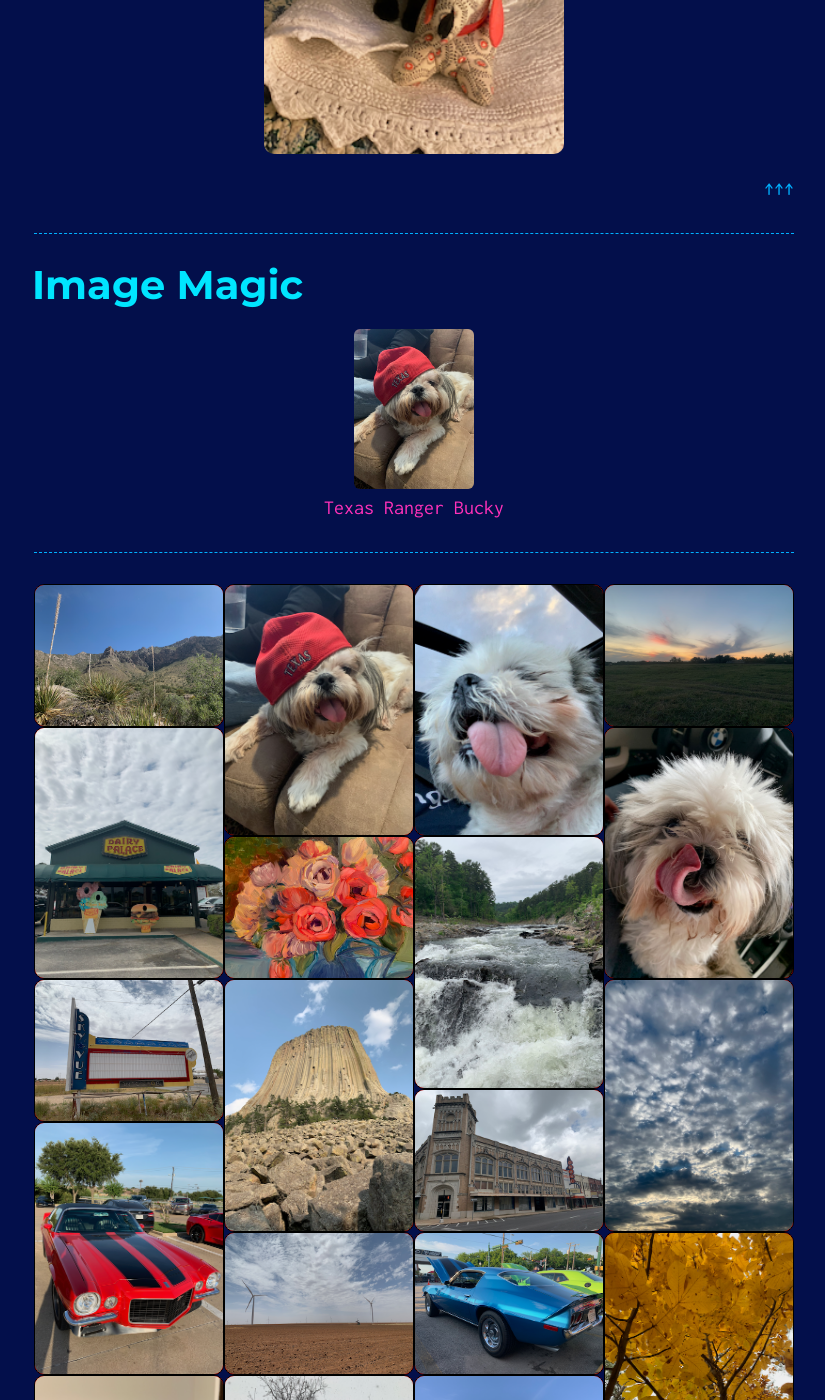
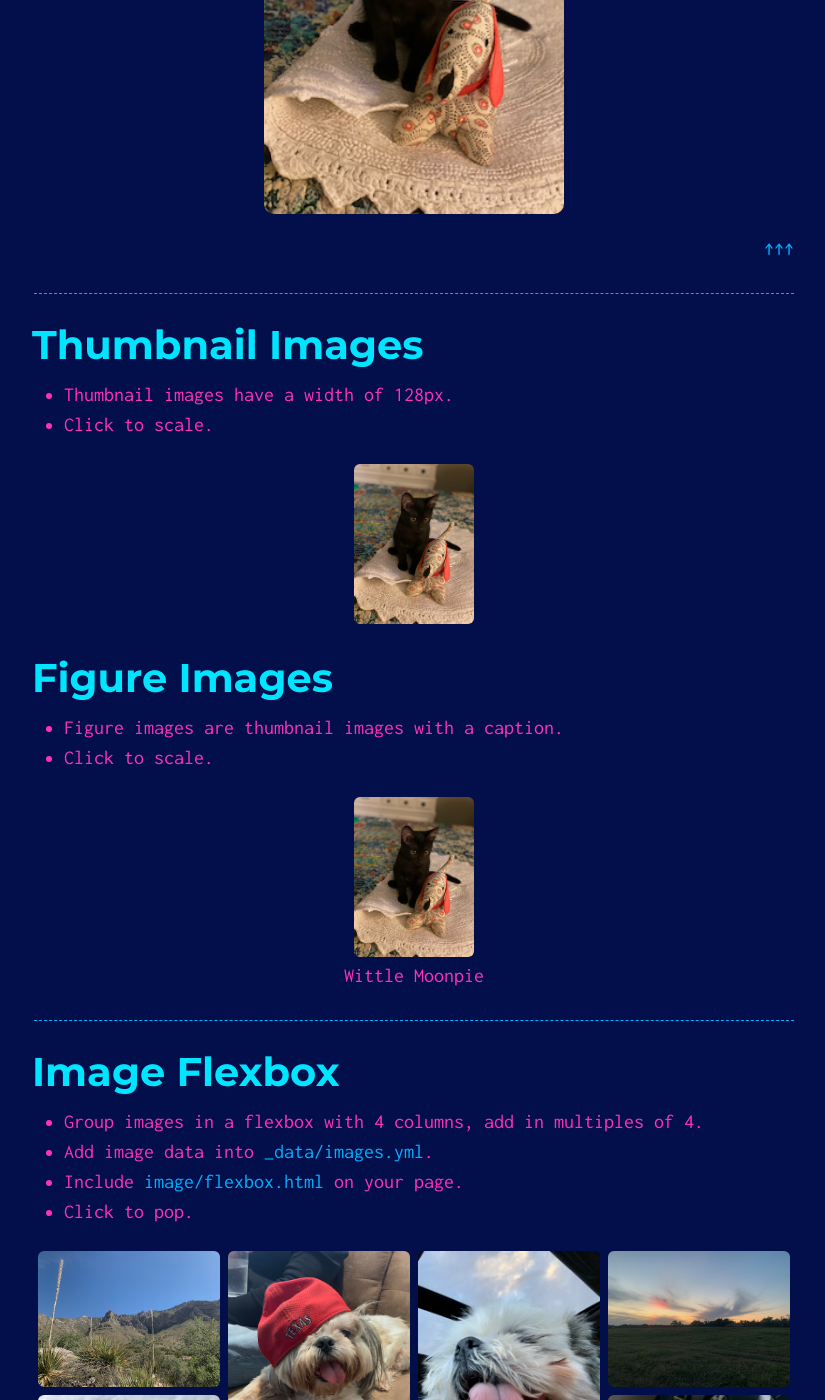
Before and after one commit to corbtastik/yolo, a Jekyll site: the page built from index.md, in a window 1280 px wide and 1400 px high, scrolled down 8445 px. Shown: the whole window, without its empty margins (226-1051 px from the left). Built offline with Jekyll 4.4.1, drawn with Linux system fonts in a browser that asks for light colours; some of the changed text lies outside the part shown.

Commit message:
tidy up Thumbnail Images, Figure Images and Image Flexbox

```diff
--- a/_includes/head.html
+++ b/_includes/head.html
@@ -1,5 +1,5 @@
-<div id="ig-modal" class="ig-modal">
-    <span class="ig-modal-close">&times;</span>
-    <img class="ig-modal-content" id="ig-modal-content">
-    <div id="ig-modal-caption"></div>
+<div id="image-modal" class="image-modal">
+    <span class="image-modal-close">&times;</span>
+    <img class="image-modal-content" id="image-modal-content">
+    <div id="image-modal-caption"></div>
 </div>
--- a/_includes/image-magic.html
+++ /dev/null
@@ -1,22 +0,0 @@
-<figure>
-    <img class="ig-image ig-link"
-         alt="Texas Ranger Bucky"
-         src="static/images/general/ranger-bucky.png">
-    <figcaption>Texas Ranger Bucky</figcaption>
-</figure>
-<hr>
-{% assign numImages = site.data.images.size %}
-{% assign imagesPerColumn = numImages | divided_by: 4 | minus: 1 %}
-<div class="ig-row">
-    {% for i in (0..3) %}
-    <div class="ig-column">
-        {% for j in (0..imagesPerColumn) %}
-        {% assign offset = i | times: imagesPerColumn %}
-        {% assign idx = i | plus: j | plus: offset %}
-        <img class="image-magic"
-             alt="{{ site.data.images[idx].description }}"
-             src="{{ site.data.images[idx].src }}">
-        {% endfor %}
-    </div>
-    {% endfor %}
-</div>
--- /dev/null
+++ b/_includes/image/figure.html
@@ -0,0 +1,6 @@
+<figure>
+    <img class="image image-thumbnail image-link"
+         alt="{{ include.description }}"
+         src="{{ include.src }}">
+    <figcaption>{{ include.description }}</figcaption>
+</figure>
--- a/_includes/image-grid.html
+++ b/_includes/image/flexbox.html
@@ -1,13 +1,13 @@
 {% assign numImages = site.data.images.size %}
 {% assign imagesPerColumn = numImages | divided_by: 4 | minus: 1 %}
 {% assign imagesRemainder = numImages | modulo: 4 %}
-<div class="ig-row">
+<div class="image-row">
     {% for i in (0..3) %}
-    <div class="ig-column">
+    <div class="image-column">
         {% for j in (0..imagesPerColumn) %}
         {% assign offset = i | times: imagesPerColumn %}
         {% assign idx = i | plus: j | plus: offset %}
-        <img class="ig-image ig-link"
+        <img class="image-item image-link"
              alt="{{ site.data.images[idx].description }}"
              src="{{ site.data.images[idx].src }}">
         {% endfor %}
--- /dev/null
+++ b/_includes/image/thumbnail.html
@@ -0,0 +1 @@
+<img class="image image-thumbnail image-link" alt="{{ include.description }}" src="{{ include.src }}">
--- a/_includes/scripts.html
+++ b/_includes/scripts.html
@@ -16,41 +16,37 @@ codeCopyElements.forEach((codeCopyElement, index) => {
     });
 });
 
-const igModal = document.getElementById("ig-modal");
-const igModalContent = document.getElementById("ig-modal-content");
-const igModalCaption = document.getElementById("ig-modal-caption");
-const igModalClose = document.getElementsByClassName("ig-modal-close")[0];
-const igImages = document.querySelectorAll('.ig-image');
+const imageModal = document.getElementById("image-modal");
+const imageModalContent = document.getElementById("image-modal-content");
+const imageModalCaption = document.getElementById("image-modal-caption");
+const imageModalClose = document.getElementsByClassName("image-modal-close")[0];
+const images = document.querySelectorAll('.image-item');
 
-igModalClose.onclick = function() {
-    igModal.style.display = "none";
+imageModalClose.onclick = function() {
+    imageModal.style.display = "none";
 }
 
-igImages.forEach((igImage, index) => {
-    igImage.onclick = function() {
-        igModal.style.display = "block";
-        igModalContent.src = this.src;
-        igModalCaption.innerHTML = this.alt;
+images.forEach((image, index) => {
+    image.onclick = function() {
+        imageModal.style.display = "block";
+        imageModalContent.src = this.src;
+        imageModalCaption.innerHTML = this.alt;
     };
 });
 
-const imageElements = document.querySelectorAll('.image-magic');
+const imageElements = document.querySelectorAll('.image');
 
 imageElements.forEach((imageElement, index) => {
-    // let isImageBig = false;
+    let isImageBig = false;
+    let origWidth = imageElement.style.width;
     imageElement.addEventListener("click", () => {
-        imageElement.parentElement.classList.toggle("ig-resize");
-        // if (isImageBig) {
-        //     imageElement.parentElement.style.maxWidth = "25%";
-        //     imageElement.parentElement.style.flex = "25%";
-        //     imageElement.style.width = "100%";
-        //     isImageBig = false;
-        // } else {
-        //     imageElement.parentElement.style.maxWidth = "100%";
-        //     imageElement.parentElement.style.flex = "100%";
-        //     imageElement.style.width = "100%";
-        //     isImageBig = true;
-        // }
+        if (isImageBig) {
+            imageElement.style.width = origWidth;
+            isImageBig = false;
+        } else {
+            imageElement.style.width = "100%";
+            isImageBig = true;
+        }
     });
 });
 
--- a/_sass/solo/_images.scss
+++ b/_sass/solo/_images.scss
@@ -1,103 +1,11 @@
 // ----------------------------------------------------------------------------
-// Images stylesheet
+// Base styles for image related HTML elements.
 // ----------------------------------------------------------------------------
 img {
   border-radius: 0.5em;
   margin: 0 auto;
   display: block;
   max-width: 100%;
-}
-
-.ig-image {
-  border-radius: 0.5em;
-  padding: .2em;
-}
-
-.ig-link {
-  &:is(:hover) {
-    opacity: 0.3;
-    filter: grayscale(100%);
-  }
-}
-
-.ig-row {
-  display: flex;
-  flex-wrap: wrap;
-  justify-content: center;
-}
-
-.ig-column {
-  flex: 25%;
-  max-width: 25%;
-}
-
-.ig-resize {
-  flex: 100%;
-  max-width: 100%;
-}
-
-.ig-modal {
-  display: none;
-  position: fixed;
-  z-index: 1;
-  padding-top: 100px;
-  left: 0;
-  top: 0;
-  width: 100%;
-  height: 100%;
-  overflow: auto;
-  background-color: $background-color-darker;
-}
-
-.ig-modal-content {
-  margin: auto;
-  display: block;
-  width: 80%;
-  max-width: 700px;
-}
-
-#ig-modal-caption {
-  margin: auto;
-  display: block;
-  width: 80%;
-  max-width: 700px;
-  text-align: center;
-  color: $text-color;
-  padding: 10px 0;
-  height: 150px;
-}
-
-.ig-modal-content, #ig-modal-caption {
-  animation-name: zoom;
-  animation-duration: 0.6s;
-}
-
-@keyframes zoom {
-  from {transform:scale(0)}
-  to {transform:scale(1)}
-}
-
-.ig-modal-close {
-  position: absolute;
-  top: 15px;
-  right: 35px;
-  color: $accent-color;
-  font-size: 40px;
-  font-weight: bold;
-  transition: 0.3s;
-}
-
-.ig-modal-close:hover,
-.ig-modal-close:focus {
-  color: $text-color;
-  text-decoration: none;
-  cursor: pointer;
-}
-
-@media only screen and (max-width: 700px){
-  .ig-modal-content {
-    width: 100%;
-  }
 }
 
 figure {
@@ -114,10 +22,110 @@ figure {
   }
 }
 
+// ----------------------------------------------------------------------------
+// Custom styles for image related HTML elements.
+// ----------------------------------------------------------------------------
+.image {
+  border: none;
+  border-radius: 0.5em;
+  padding: .2em;
+}
 
-.image-magic {
-  border: 1px solid black;
-  background-color: red;
-  width: 100%;
+.image-thumbnail {
+  width: 128px;
   transition: 1s;
 }
+
+.image-link {
+  &:is(:hover) {
+    opacity: 0.3;
+    filter: grayscale(100%);
+  }
+}
+
+// ----------------------------------------------------------------------------
+// Styles for an image grid (flexbox) elements.
+// ----------------------------------------------------------------------------
+.image-row {
+  display: flex;
+  flex-wrap: wrap;
+  justify-content: center;
+}
+
+.image-column {
+  flex: 25%;
+  max-width: 25%;
+}
+
+.image-item {
+  border: none;
+  border-radius: 0.5em;
+  padding: .2em;
+}
+
+// ----------------------------------------------------------------------------
+// Styles for an image modal (pop out).
+// ----------------------------------------------------------------------------
+.image-modal {
+  display: none;
+  position: fixed;
+  z-index: 1;
+  padding-top: 100px;
+  left: 0;
+  top: 0;
+  width: 100%;
+  height: 100%;
+  overflow: auto;
+  background-color: $background-color-darker;
+}
+
+.image-modal-content {
+  margin: auto;
+  display: block;
+  width: 80%;
+  max-width: 700px;
+}
+
+#image-modal-caption {
+  margin: auto;
+  display: block;
+  width: 80%;
+  max-width: 700px;
+  text-align: center;
+  color: $text-color;
+  padding: 10px 0;
+  height: 150px;
+}
+
+.image-modal-content, #image-modal-caption {
+  animation-name: zoom;
+  animation-duration: 0.6s;
+}
+
+@keyframes zoom {
+  from {transform:scale(0)}
+  to {transform:scale(1)}
+}
+
+.image-modal-close {
+  position: absolute;
+  top: 15px;
+  right: 35px;
+  color: $accent-color;
+  font-size: 40px;
+  font-weight: bold;
+  transition: 0.3s;
+}
+
+.image-modal-close:hover,
+.image-modal-close:focus {
+  color: $text-color;
+  text-decoration: none;
+  cursor: pointer;
+}
+
+@media only screen and (max-width: 700px){
+  .image-modal-content {
+    width: 100%;
+  }
+}
--- a/index.md
+++ b/index.md
@@ -52,8 +52,10 @@ The colors, typography and site logo can be customized to your tastes. The "corb
 * [Code](#code)
 * [Lists](#lists)
 * [Tables](#tables)
-* [Images](#images)
-* [Image Grid](#image-grid)
+* [Markdown Images](#markdown-images)
+* [Thumbnail Images](#thumbnail-images)
+* [Figure Images](#figure-images)
+* [Image Flexbox](#image-flexbox)
 * [Videos](#videos)
 
 ---
@@ -252,24 +254,30 @@ AND   price <= 10000
 
 ---
 
-## Image Magic
+## Thumbnail Images
 
-{% include image-magic.html %}
+* Thumbnail images have a width of 128px.
+* Click to scale.
+
+{% include image/thumbnail.html src='static/images/moonpie.png' description='Wittle Moonpie' %}
+
+## Figure Images
+
+* Figure images are thumbnail images with a caption.
+* Click to scale.
+
+{% include image/figure.html src='static/images/moonpie.png' description='Wittle Moonpie' %}
 
 ---
 
-## Image Grid
+## Image Flexbox
 
-Solo has basic support for including an image-grid into your single page site, it works with the following
-configuration.
+* Group images in a flexbox with 4 columns, add in multiples of 4.
+* Add image data into `_data/images.yml`.
+* Include `image/flexbox.html` on your page.
+* Click to pop.
 
-__Configuration:__
-
-* The image-grid renders 4 columns by default, thus it's best to add images in multiples of 4.
-* Add your images into `_data/images.yml`.
-* Include `image-grid.html` on your page.
-
-{% include image-grid.html %}
+{% include image/flexbox.html %}
 
 [↑↑↑](#){: .back-to-top}
 
```
Also changed, not shown: other parts of index.md (+1 -1 lines).
